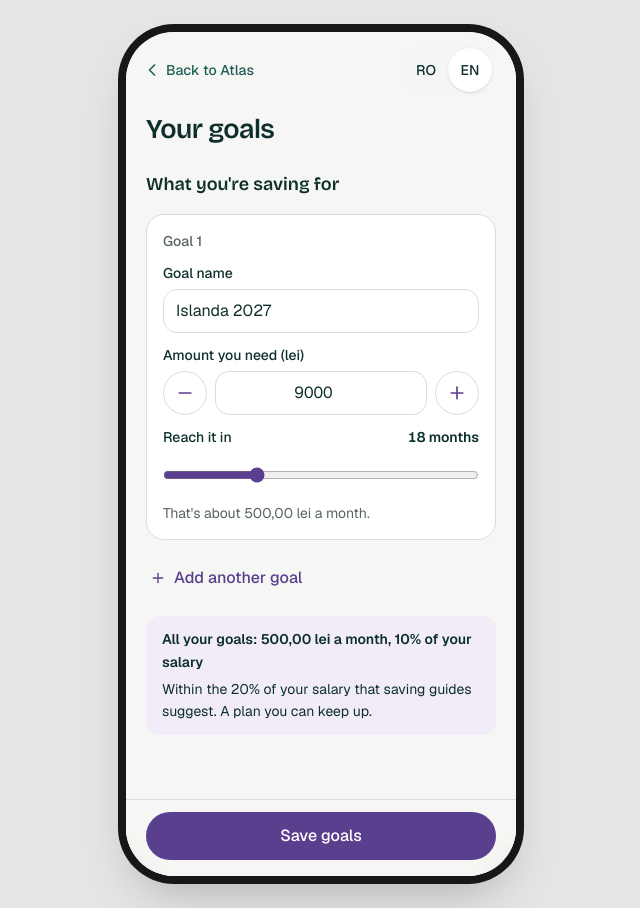
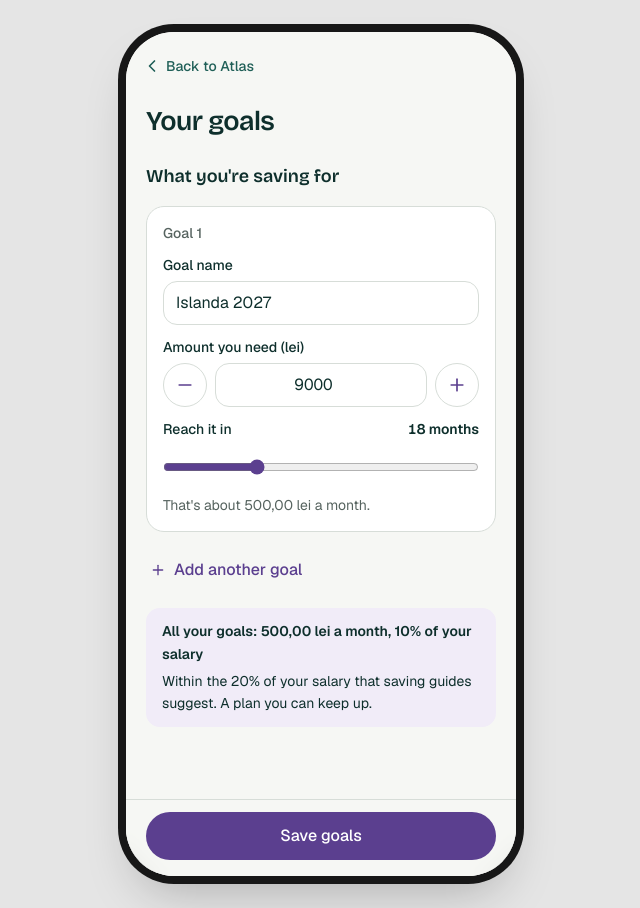
Before and after one commit to MogaVlad/Atlas-Ritm, a Next.js app: page /ritm/goals in a window 1280 px wide. Shown: the whole page, without its empty margins (319-959 px from the left). Built offline with nearby package versions, Linux system fonts and the light colour scheme.

Commit message:
fix(ritm): no language toggle on the goals page either; language lives in Profile

```diff
--- a/app/ritm/goals/page.tsx
+++ b/app/ritm/goals/page.tsx
@@ -2,7 +2,6 @@
 
 import { useRouter } from "next/navigation";
 import { useLayoutEffect, useState } from "react";
-import { LocaleToggle } from "@/components/bank/LocaleToggle";
 import { fromDraft, GoalsEditor, toDraft, type GoalDraft } from "@/components/ritm/GoalsEditor";
 import { leaveRitm, RitmBack } from "@/components/ritm/RitmBack";
 import { useHydrated } from "@/components/ritm/useHydrated";
@@ -43,7 +42,6 @@ export default function GoalsScreen() {
     <>
       <header className="flex items-center justify-between gap-4 px-5 pt-3">
         <RitmBack />
-        <LocaleToggle />
       </header>
       <main className="flex flex-1 flex-col gap-6 px-5 pt-4 pb-6">
         <h1 className="font-display text-[1.7rem] leading-tight font-semibold tracking-[-0.02em]">{t("ritm.goals.editTitle")}</h1>
```
